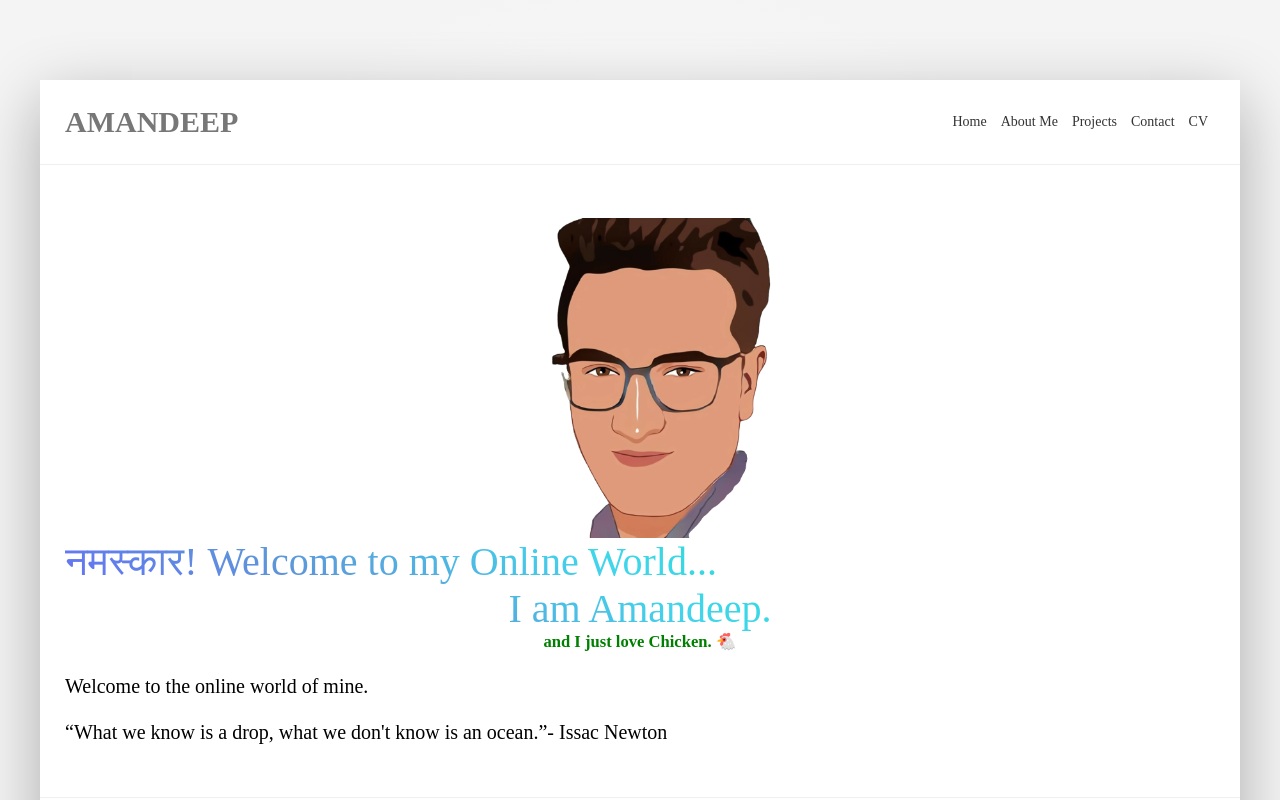
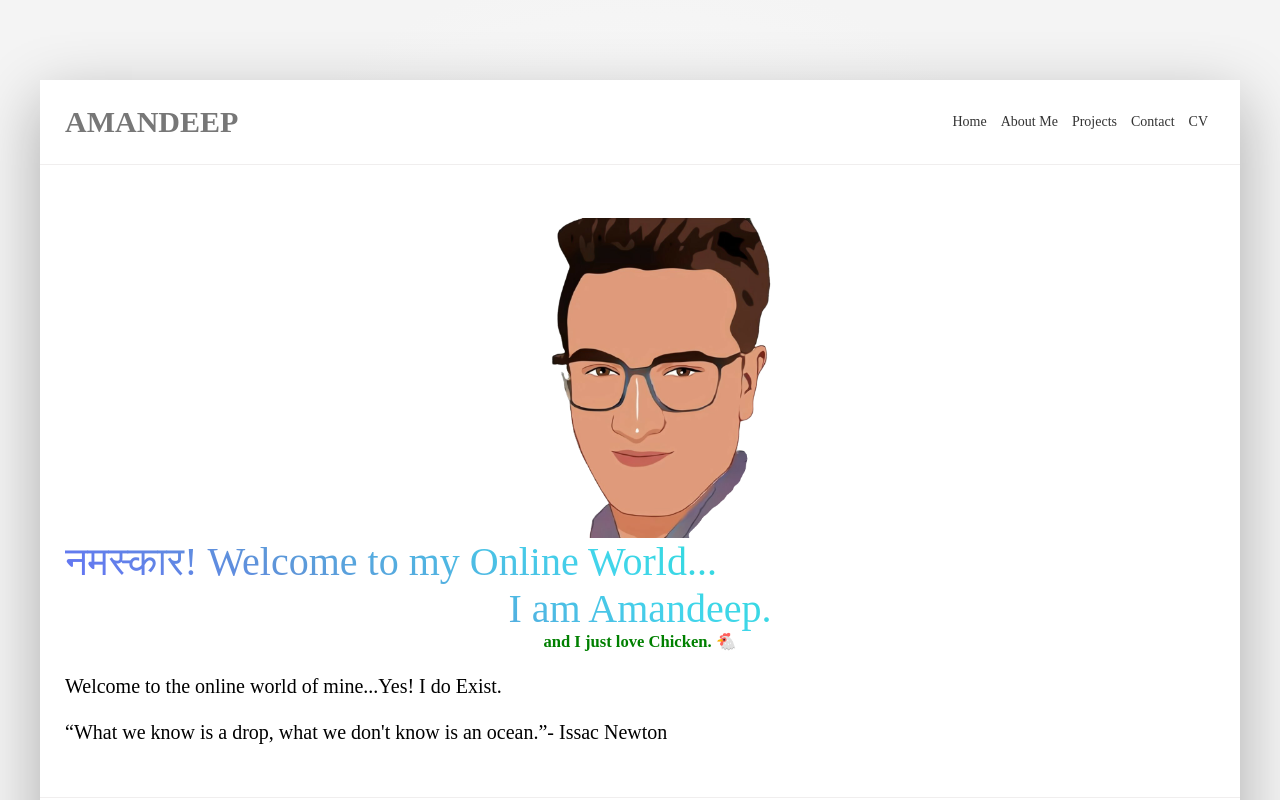
Before and after one commit to amandp13/Simple-Portfolio, a Gatsby site: page / in a window 1280 px wide. Shown: the top 800 px of the page. Built offline with nearby package versions, Linux system fonts and the light colour scheme; Gatsby itself is replaced by a stand-in of ours; a web font is replaced by a local one.

Commit message:
modified

```diff
--- a/src/pages/index.js
+++ b/src/pages/index.js
@@ -20,7 +20,7 @@ const IndexPage = () => {
         <br></br><center>I am Amandeep. </center></h3>
         <center><h5 class="chic">and I just love Chicken. 🐔 </h5></center>
         <br></br>
-        <p>Welcome to the online world of mine.</p>
+        <p>Welcome to the online world of mine...Yes! I do Exist.</p>
         <br></br>
         <p>“What we know is a drop, what we don't know is an ocean.”- Issac Newton</p>
       </Container>
```
